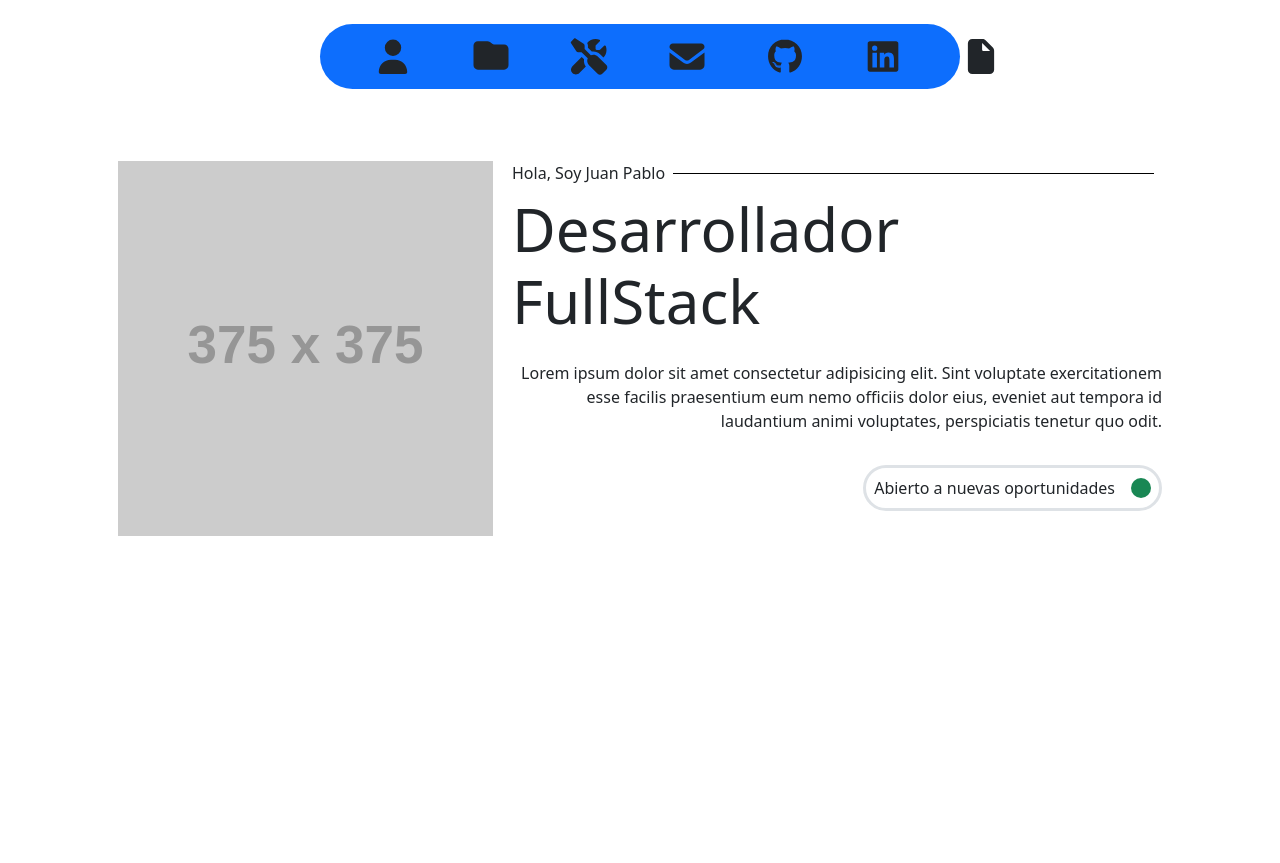
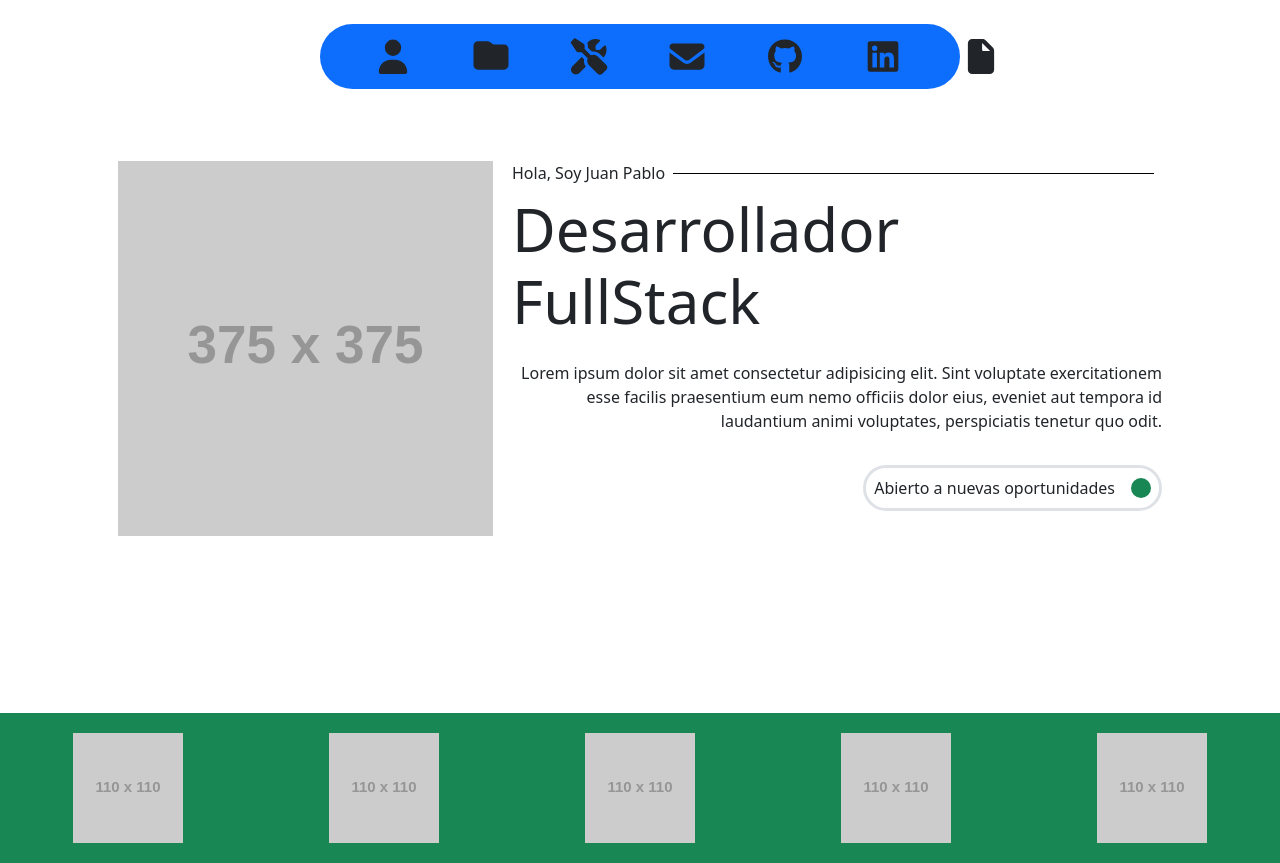
Before and after one commit to Thewreex/Portafolio, a Vue app: page / in a window 1280 px wide. Before the commit the page ends 800 px from the top, so only its background shows below. Built offline with nearby package versions, Linux system fonts and the light colour scheme.

Commit message:
Estructura carrusel lista

```diff
--- a/src/App.vue
+++ b/src/App.vue
@@ -1,11 +1,13 @@
 <template>
   <appHeader id="appHeader" />
   <heroSection id="heroSection" />
+  <carrusel />
 </template>
 
 <script setup>
 import appHeader from './components/appHeader.vue';
 import heroSection from './components/heroSection.vue';
+import carrusel from './components/carrusel.vue';
 </script>
 
 
--- /dev/null
+++ b/src/components/carrusel.vue
@@ -0,0 +1,17 @@
+<template>
+    <div class="contenedor-carrusel bg-success d-flex justify-content-around align-items-center">
+        <img src="https://placehold.co/110x110" alt="">
+        <img src="https://placehold.co/110x110" alt="">
+        <img src="https://placehold.co/110x110" alt="">
+        <img src="https://placehold.co/110x110" alt="">
+        <img src="https://placehold.co/110x110" alt="">
+    </div>
+</template>
+
+<script setup></script>
+
+<style scope>
+.contenedor-carrusel {
+    height: 150px;
+}
+</style>
```
